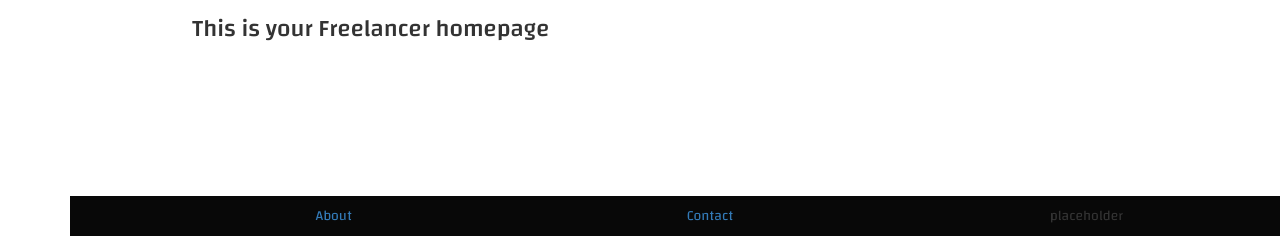
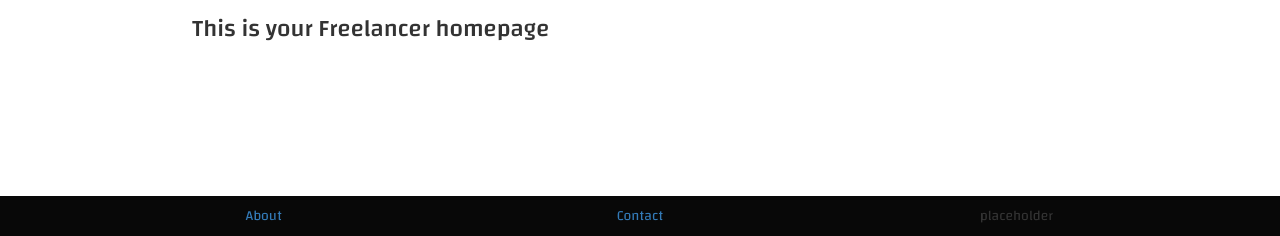
Before and after one commit to Code-Institute-Submissions/rguest20-ms3_AugResub, a Python web app: template templates/index.html in a window 1280 px wide. Shown: the part 564-800 px from the top of the page. Run offline with Jinja, Linux system fonts and the light colour scheme; the template is opened without the code that fills it: most values are stand-ins (such as "Sample title", 1, 10 or a date in 2020); some libraries are stand-ins or nearby versions.

Commit message:
footer position fixed

```diff
--- a/static/style.css
+++ b/static/style.css
@@ -123,6 +123,7 @@ h1{
   position:fixed;
   width: 100% !important;
   bottom: 0;
+  left:0;
   margin-left: auto;
   margin-right: auto;
   padding-left: 8%;
```
